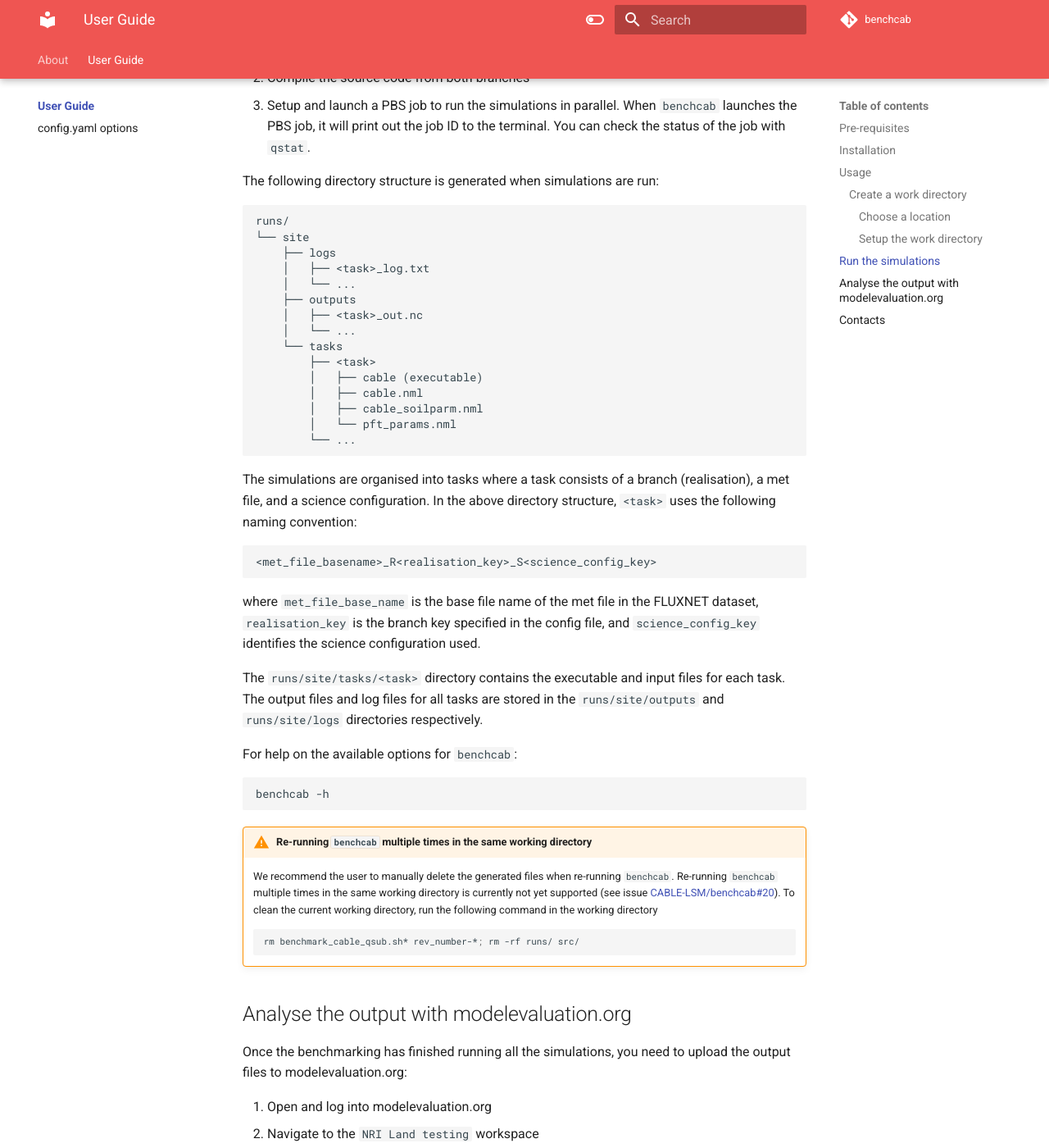
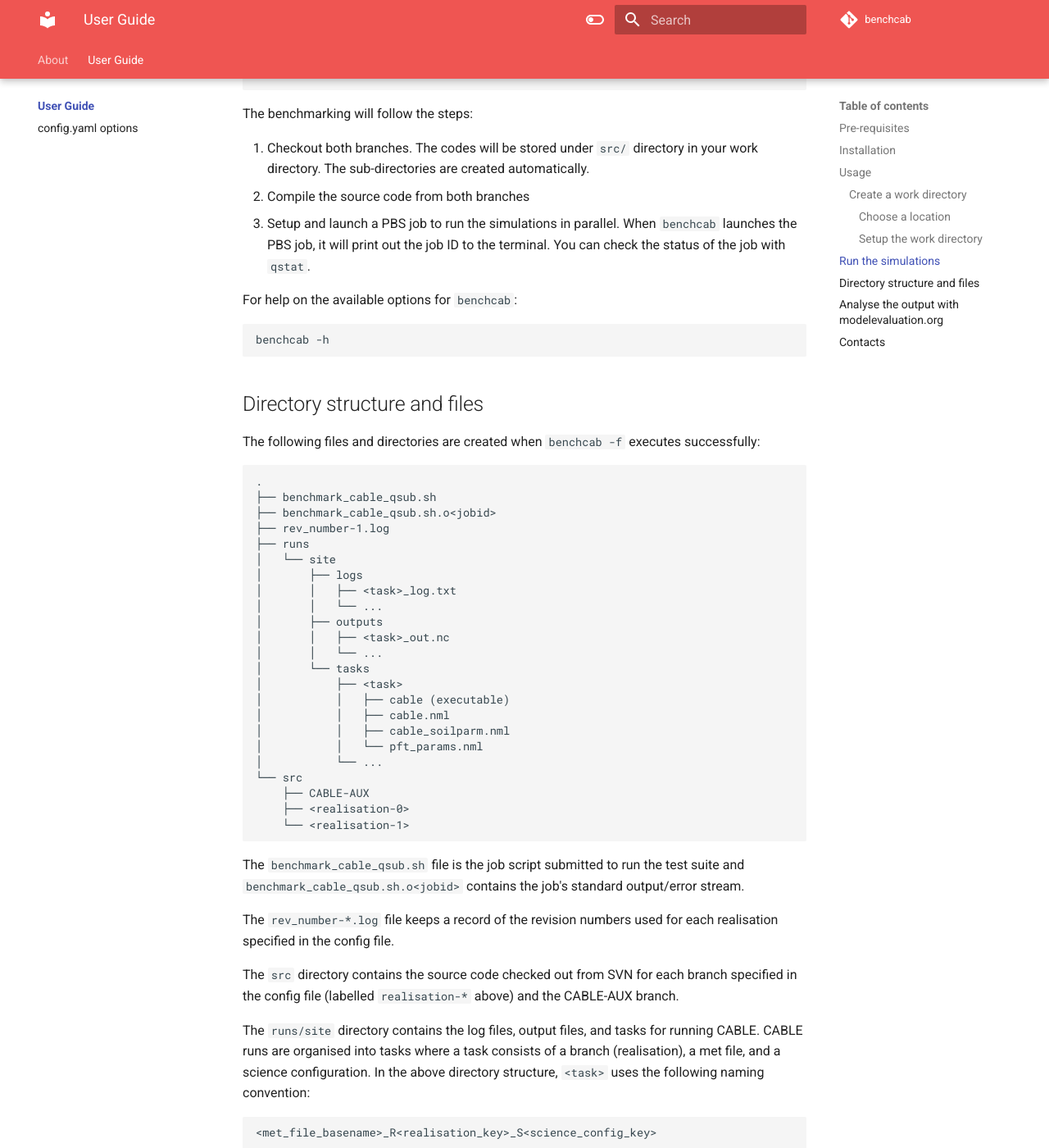
Before and after one commit to mdekauwe/CABLE_benchmarking, an MkDocs documentation site: the page built from docs/user_guide/index.md, in a window 1280 px wide and 1400 px high, scrolled down 2212 px. Shown: the whole window at 82% size. Built offline with MkDocs 1.6.1 and Material for MkDocs 9.7.7, drawn with Linux system fonts in a browser that asks for light colours; comment, search, counter and statistics services are not loaded; some of the changed text lies outside the part shown.

Commit message:
Update docs/user_guide/index.md

````diff
--- a/docs/user_guide/index.md
+++ b/docs/user_guide/index.md
@@ -49,17 +49,22 @@
 #### Setup the work directory
 
 The simplest is to clone an existing work directory with git and then adapt it to your case. Such [an example work directory][bench_example] is available on GitHub under the CABLE-LSM organisation.
+```bash
+git clone git@github.com:CABLE-LSM/bench_example.git
+```
 
 Once the work directory is cloned, you will need to adapt the `config.yaml` file to your case. Refer to [the description of the options][config_options] for this file.
 
 ## Run the simulations
 
-Once you have a configuration file, you need to load the module for `benchcab`:
+Change directory into the cloned example work directory
+```bash
+cd bench_example
+```
 
-```bash
-module use /g/data/hh5/public/modules
-module load conda/analysis3-unstable
-```
+!!! warning
+    `benchcab` will yell at you if it cannot find files in the current working directory.
+
 
 Currently, `benchcab` can only run CABLE for flux sites. To run the flux site tests, run
 
@@ -73,38 +78,56 @@
 2. Compile the source code from both branches
 3. Setup and launch a PBS job to run the simulations in parallel. When `benchcab` launches the PBS job, it will print out the job ID to the terminal. You can check the status of the job with `qstat`.
 
-The following directory structure is generated when simulations are run:
-```
-runs/
-└── site
-    ├── logs
-    │   ├── <task>_log.txt
-    │   └── ...
-    ├── outputs
-    │   ├── <task>_out.nc
-    │   └── ...
-    └── tasks
-        ├── <task>
-        │   ├── cable (executable)
-        │   ├── cable.nml
-        │   ├── cable_soilparm.nml
-        │   └── pft_params.nml
-        └── ...
+For help on the available options for `benchcab`:
+
+```bash
+benchcab -h
 ```
 
-The simulations are organised into tasks where a task consists of a branch (realisation), a met file, and a science configuration. In the above directory structure, `<task>` uses the following naming convention:
+## Directory structure and files
+
+The following files and directories are created when `benchcab -f` executes successfully:
+```
+.
+├── benchmark_cable_qsub.sh
+├── benchmark_cable_qsub.sh.o<jobid>
+├── rev_number-1.log
+├── runs
+│   └── site
+│       ├── logs
+│       │   ├── <task>_log.txt
+│       │   └── ...
+│       ├── outputs
+│       │   ├── <task>_out.nc
+│       │   └── ...
+│       └── tasks
+│           ├── <task>
+│           │   ├── cable (executable)
+│           │   ├── cable.nml
+│           │   ├── cable_soilparm.nml
+│           │   └── pft_params.nml
+│           └── ...
+└── src
+    ├── CABLE-AUX
+    ├── <realisation-0>
+    └── <realisation-1>
+```
+
+The `benchmark_cable_qsub.sh` file is the job script submitted to run the test suite and `benchmark_cable_qsub.sh.o<jobid>` contains the job's standard output/error stream.
+
+The `rev_number-*.log` file keeps a record of the revision numbers used for each realisation specified in the config file.
+
+The `src` directory contains the source code checked out from SVN for each branch specified in the config file (labelled `realisation-*` above) and the CABLE-AUX branch.
+
+The `runs/site` directory contains the log files, output files, and tasks for running CABLE. CABLE runs are organised into tasks where a task consists of a branch (realisation), a met file, and a science configuration. In the above directory structure, `<task>` uses the following naming convention:
 ```
 <met_file_basename>_R<realisation_key>_S<science_config_key>
 ```
 where `met_file_base_name` is the base file name of the met file in the FLUXNET dataset, `realisation_key` is the branch key specified in the config file, and `science_config_key` identifies the science configuration used.
 
-The `runs/site/tasks/<task>` directory contains the executable and input files for each task. The output files and log files for all tasks are stored in the `runs/site/outputs` and `runs/site/logs` directories respectively.
+The `runs/site/tasks/<task>` directory contains the executable and input files for each task.
 
-For help on the available options for `benchcab`:
-
-```bash
-benchcab -h
-```
+The output files and log files for all tasks are stored in the `runs/site/outputs` and `runs/site/logs` directories respectively.
 
 !!! warning "Re-running `benchcab` multiple times in the same working directory"
     We recommend the user to manually delete the generated files when re-running `benchcab`. Re-running `benchcab` multiple times in the same working directory is currently not yet supported (see issue [CABLE-LSM/benchcab#20](https://github.com/CABLE-LSM/benchcab/issues/20)). To clean the current working directory, run the following command in the working directory
````
